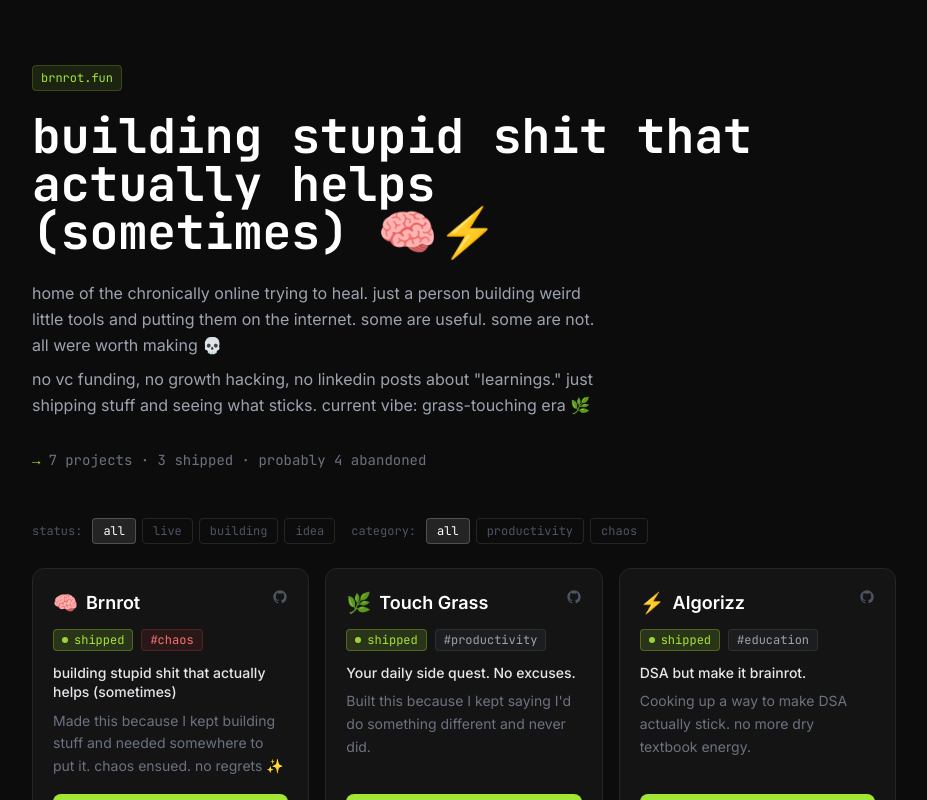
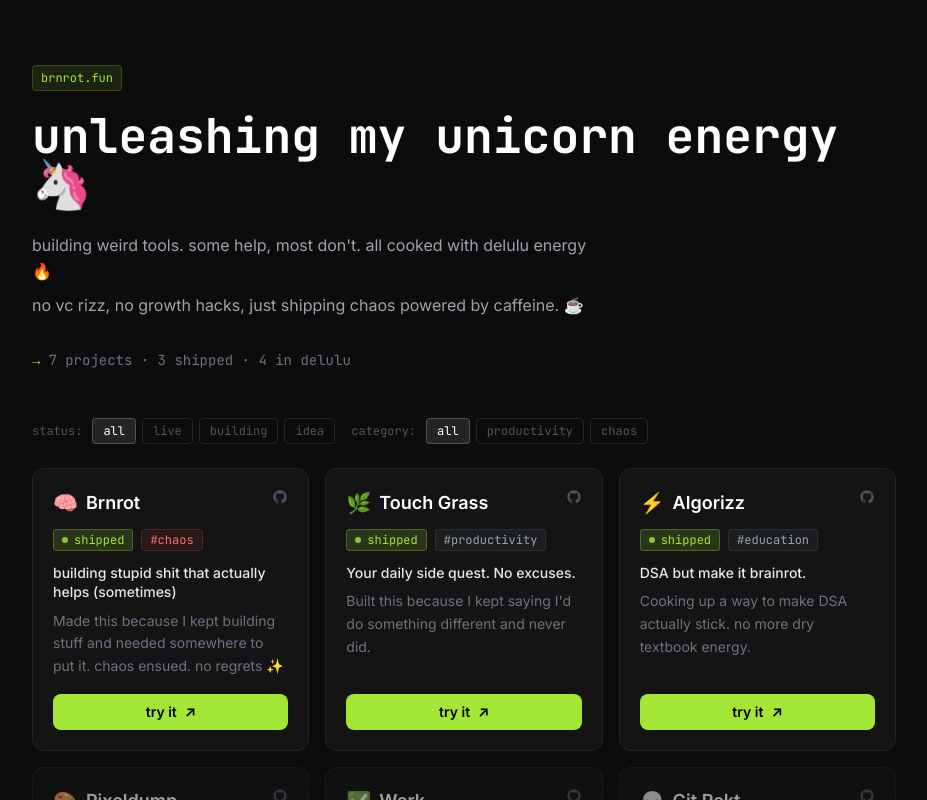
Before and after one commit to satwikgawand/brnrot, a React (Vite) app: page / in a window 1280 px wide. Shown: the top 800 px of the page, without its empty margins (176-1103 px from the left). Built offline with nearby package versions, Linux system fonts and the light colour scheme.

Commit message:
chore: update hero content

```diff
--- a/src/components/Hero.jsx
+++ b/src/components/Hero.jsx
@@ -10,7 +10,7 @@ export default function Hero() {
     `${total} project${total !== 1 ? 's' : ''}`,
     `${live} shipped`,
     building > 0 ? `${building} cooking` : null,
-    idea > 0 ? `probably ${idea} abandoned` : null,
+    idea > 0 ? `${idea} in delulu` : null,
   ].filter(Boolean)
 
   return (
@@ -22,17 +22,15 @@ export default function Hero() {
       </div>
 
       <h1 className="font-mono text-4xl sm:text-5xl font-bold text-white mb-4 leading-tight">
-        building stupid shit that actually helps<br className="hidden sm:block" /> (sometimes) 🧠⚡
+        unleashing my unicorn energy 🦄
       </h1>
 
       <div className="mt-6 max-w-xl space-y-2 text-gray-400 text-base leading-relaxed">
         <p>
-          home of the chronically online trying to heal. just a person building weird little tools
-          and putting them on the internet. some are useful. some are not. all were worth making 💀
+          building weird tools. some help, most don't. all cooked with delulu energy 🔥
         </p>
         <p>
-          no vc funding, no growth hacking, no linkedin posts about "learnings."
-          just shipping stuff and seeing what sticks. current vibe: grass-touching era 🌿
+          no vc rizz, no growth hacks, just shipping chaos powered by caffeine. ☕
         </p>
       </div>
 
```
